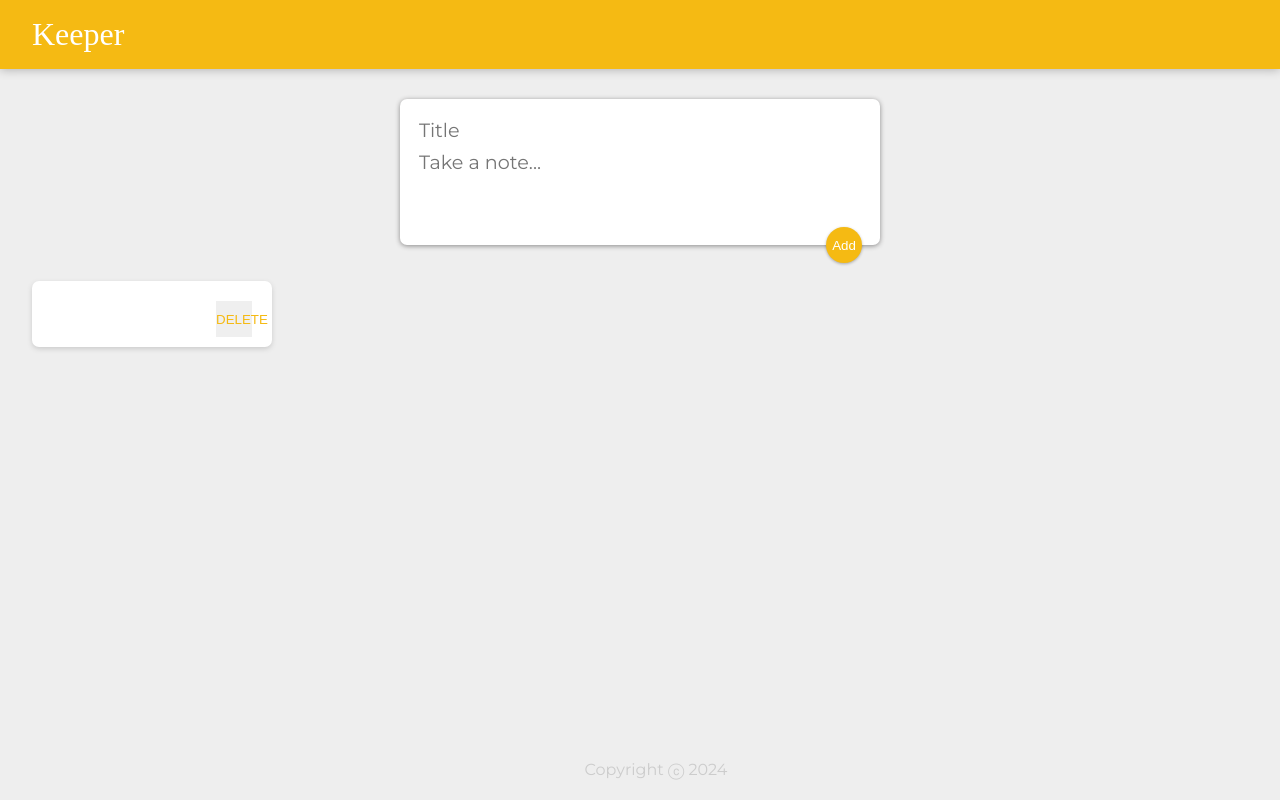
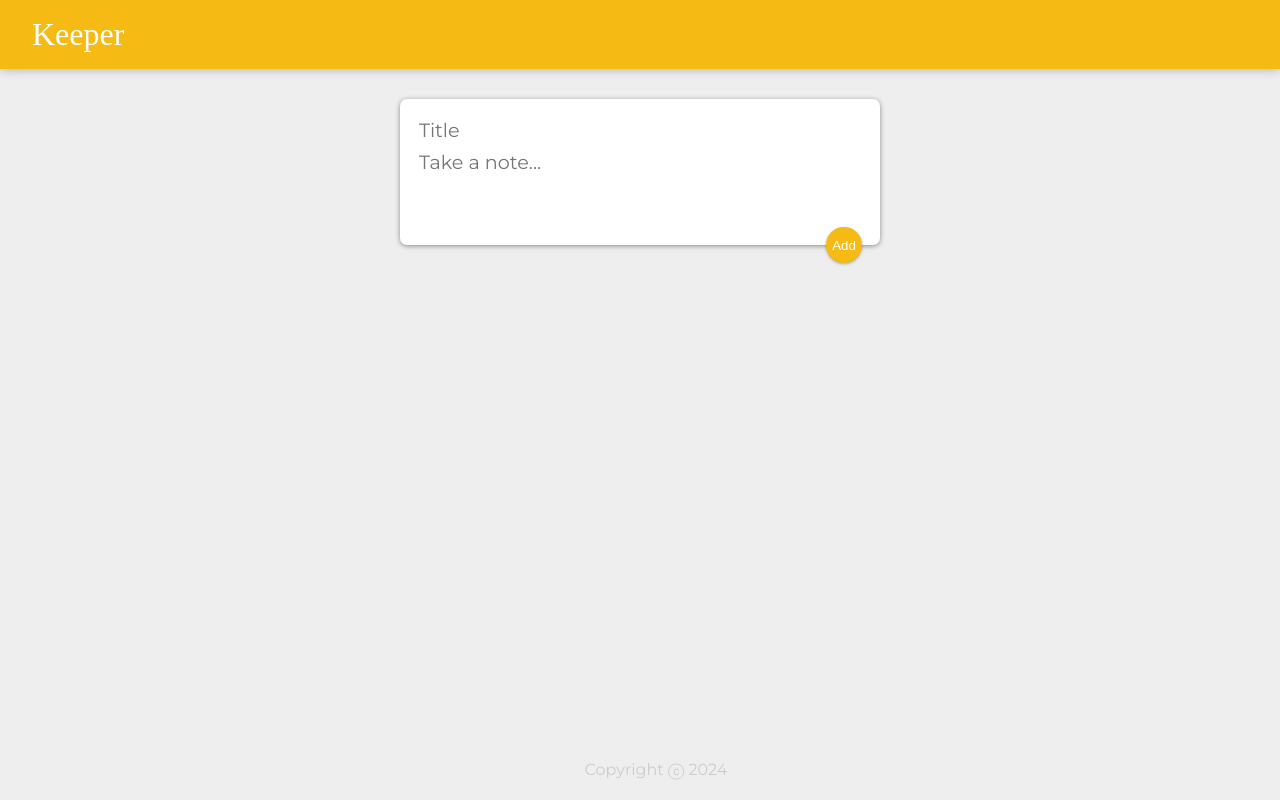
Before and after one commit to Akash210085/keeper, a React (Create React App) app: page / in a window 1280 px wide. Built offline with nearby package versions, Linux system fonts and the light colour scheme; a web font is replaced by a local one.

Commit message:
Added Delete functionality

```diff
--- a/src/components/App.jsx
+++ b/src/components/App.jsx
@@ -12,10 +12,12 @@ function App() {
     content: "",
   });
 
-  const [temp, setTemp] = useState({
-    title: "",
-    content: "",
-  });
+  const [list, setList] = useState([]);
+
+  // const [temp, setTemp] = useState({
+  //   title: "",
+  //   content: "",
+  // });
 
   function handleChange(event) {
     // const newInput = event.target.value;
@@ -33,17 +35,24 @@ function App() {
         return { title: preValue.title, content: value };
       }
     });
-    // setInput((preValue) => {
-    //   return {
-    //     ...preValue,
-    //   };
-    // });
+
   }
 
   function handleClick(event) {
     event.preventDefault();
-    setTemp(input);
+    // setTemp(input);
+    setList((preValue) => {
+      return [...preValue, input];
+    });
     setInput({ title: "", content: "" });
+  }
+
+  function deleteItem(id) {
+    setList((preValue) => {
+      return preValue.filter((item, index) => {
+        return id !== index;
+      });
+    });
   }
   return (
     <div>
@@ -54,7 +63,18 @@ function App() {
         titleValue={input.title}
         contentValue={input.content}
       />
-      <Note key={1} title={temp.title} content={temp.content} />
+      {list.map((item, index) => {
+        return (
+          <Note
+            key={index}
+            id={index}
+            title={item.title}
+            content={item.content}
+            deleteItem={deleteItem}
+          />
+        );
+      })}
+      {/* <Note key={1} title={temp.title} content={temp.content} /> */}
       <Footer />
     </div>
   );
--- a/src/components/Note.jsx
+++ b/src/components/Note.jsx
@@ -1,11 +1,15 @@
 import React from "react";
 
 function Note(props) {
+  function DeleteItem() {
+    props.deleteItem(props.id);
+  }
+
   return (
     <div className="note">
       <h1>{props.title}</h1>
       <p>{props.content}</p>
-      <button>DELETE</button>
+      <button onClick={DeleteItem}>DELETE</button>
     </div>
   );
 }
```
